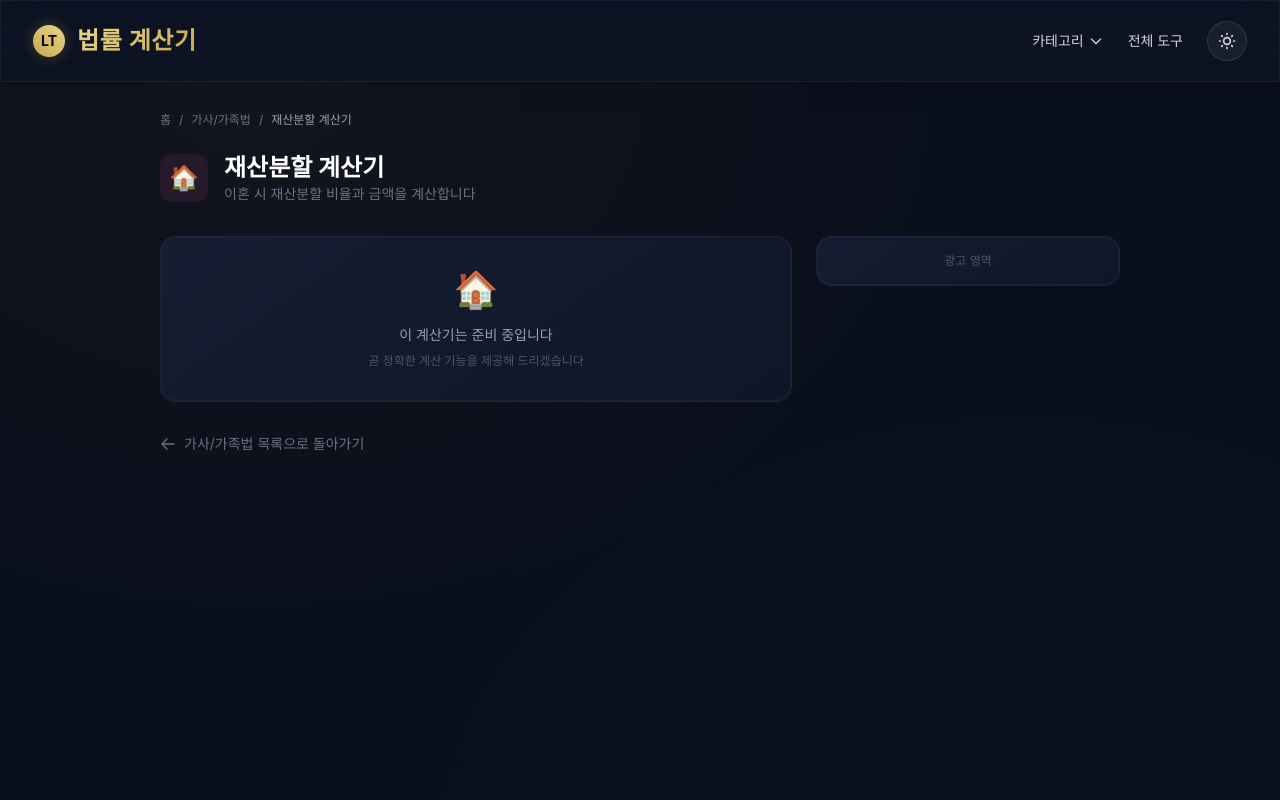
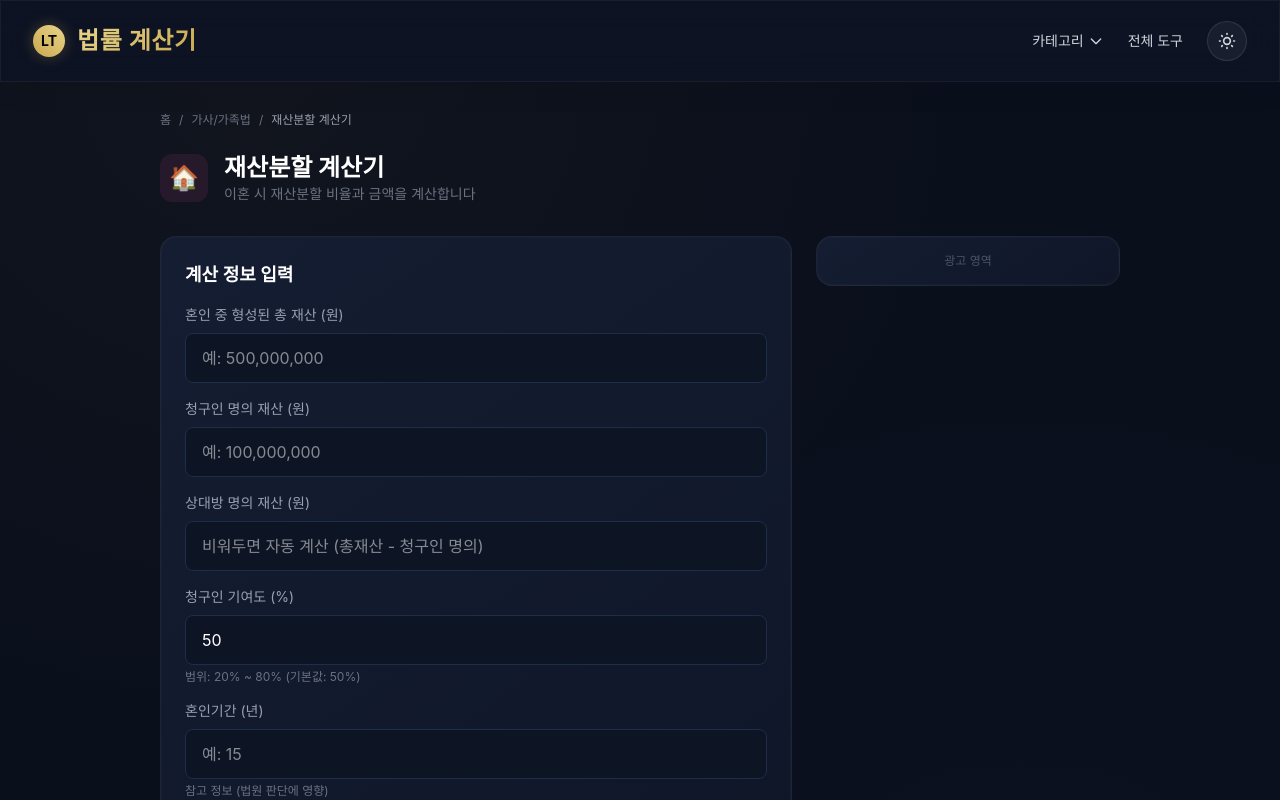
Before and after one commit to SublimerNJ/law-calc, a Next.js app: page /tools/family/property-division in a window 1280 px wide. Shown: the top 800 px of the page. Built offline with nearby package versions, Linux system fonts and the light colour scheme; a web font is replaced by a local one.

Commit message:
feat(03-01): add property division calculator (재산분할 계산기)
- Contribution-based division with auto-fill opponent assets
- Shows claimant share, opponent payment, and marriage duration
- Legal basis: 민법 제839조의2 (재산분할청구권)

```diff
--- /dev/null
+++ b/src/app/tools/family/property-division/page.tsx
@@ -0,0 +1,203 @@
+'use client';
+
+import { useState } from 'react';
+import CalculatorLayout from '@/components/ui/CalculatorLayout';
+import { TOOLS, CATEGORIES } from '@/lib/tools-data';
+
+const tool = TOOLS.find(t => t.id === 'property-division')!;
+const category = CATEGORIES.find(c => c.id === 'family')!;
+
+interface DivisionResult {
+  claimantShare: number;
+  paymentFromOpponent: number;
+  totalAssets: number;
+  contributionRate: number;
+}
+
+function calculateDivision(
+  totalAssets: number,
+  claimantAssets: number,
+  opponentAssets: number,
+  contributionRate: number,
+): DivisionResult {
+  const claimantShare = Math.floor(totalAssets * (contributionRate / 100));
+  const paymentFromOpponent = Math.max(0, claimantShare - claimantAssets);
+
+  return { claimantShare, paymentFromOpponent, totalAssets, contributionRate };
+}
+
+function formatNumber(n: number): string {
+  return n.toLocaleString('ko-KR');
+}
+
+function parseKoreanNumber(value: string): number {
+  return parseInt(value.replace(/[^0-9]/g, ''), 10) || 0;
+}
+
+export default function PropertyDivisionPage() {
+  const [totalAssets, setTotalAssets] = useState('');
+  const [claimantAssets, setClaimantAssets] = useState('');
+  const [opponentAssets, setOpponentAssets] = useState('');
+  const [contribution, setContribution] = useState('50');
+  const [marriageYears, setMarriageYears] = useState('');
+  const [result, setResult] = useState<DivisionResult | null>(null);
+
+  const handleNumberInput = (
+    setter: (v: string) => void,
+  ) => (e: React.ChangeEvent<HTMLInputElement>) => {
+    const raw = e.target.value.replace(/[^0-9]/g, '');
+    setter(raw);
+  };
+
+  const getDisplayValue = (raw: string): string => {
+    if (!raw) return '';
+    return parseInt(raw).toLocaleString('ko-KR');
+  };
+
+  const handleCalculate = () => {
+    const total = parseKoreanNumber(totalAssets);
+    const claimant = parseKoreanNumber(claimantAssets);
+    const contribRate = parseInt(contribution, 10);
+
+    if (total <= 0 || isNaN(contribRate) || contribRate < 20 || contribRate > 80) return;
+
+    // Auto-fill opponent assets if empty
+    const opponent = opponentAssets
+      ? parseKoreanNumber(opponentAssets)
+      : total - claimant;
+
+    setResult(calculateDivision(total, claimant, opponent, contribRate));
+  };
+
+  return (
+    <CalculatorLayout tool={tool} category={category}>
+      <div className="premium-card p-6 mb-4">
+        <h2 className="text-lg font-semibold text-white mb-4">계산 정보 입력</h2>
+
+        <div className="mb-4">
+          <label className="block text-sm text-gray-400 mb-2">혼인 중 형성된 총 재산 (원)</label>
+          <input
+            type="text"
+            inputMode="numeric"
+            value={getDisplayValue(totalAssets)}
+            onChange={handleNumberInput(setTotalAssets)}
+            placeholder="예: 500,000,000"
+            className="w-full bg-[#0d1424] border border-[#1e2d4a] rounded-lg px-4 py-3 text-white focus:border-[#3b82f6] focus:outline-none"
+          />
+          {totalAssets && (
+            <p className="text-xs text-gray-500 mt-1">
+              {getDisplayValue(totalAssets)}원
+            </p>
+          )}
+        </div>
+
+        <div className="mb-4">
+          <label className="block text-sm text-gray-400 mb-2">청구인 명의 재산 (원)</label>
+          <input
+            type="text"
+            inputMode="numeric"
+            value={getDisplayValue(claimantAssets)}
+            onChange={handleNumberInput(setClaimantAssets)}
+            placeholder="예: 100,000,000"
+            className="w-full bg-[#0d1424] border border-[#1e2d4a] rounded-lg px-4 py-3 text-white focus:border-[#3b82f6] focus:outline-none"
+          />
+        </div>
+
+        <div className="mb-4">
+          <label className="block text-sm text-gray-400 mb-2">상대방 명의 재산 (원)</label>
+          <input
+            type="text"
+            inputMode="numeric"
+            value={getDisplayValue(opponentAssets)}
+            onChange={handleNumberInput(setOpponentAssets)}
+            placeholder="비워두면 자동 계산 (총재산 - 청구인 명의)"
+            className="w-full bg-[#0d1424] border border-[#1e2d4a] rounded-lg px-4 py-3 text-white focus:border-[#3b82f6] focus:outline-none"
+          />
+        </div>
+
+        <div className="mb-4">
+          <label className="block text-sm text-gray-400 mb-2">청구인 기여도 (%)</label>
+          <input
+            type="number"
+            inputMode="numeric"
+            min="20"
+            max="80"
+            value={contribution}
+            onChange={e => setContribution(e.target.value)}
+            className="w-full bg-[#0d1424] border border-[#1e2d4a] rounded-lg px-4 py-3 text-white focus:border-[#3b82f6] focus:outline-none"
+          />
+          <p className="text-xs text-gray-500 mt-1">범위: 20% ~ 80% (기본값: 50%)</p>
+        </div>
+
+        <div className="mb-6">
+          <label className="block text-sm text-gray-400 mb-2">혼인기간 (년)</label>
+          <input
+            type="number"
+            inputMode="numeric"
+            min="0"
+            value={marriageYears}
+            onChange={e => setMarriageYears(e.target.value)}
+            placeholder="예: 15"
+            className="w-full bg-[#0d1424] border border-[#1e2d4a] rounded-lg px-4 py-3 text-white focus:border-[#3b82f6] focus:outline-none"
+          />
+          <p className="text-xs text-gray-500 mt-1">참고 정보 (법원 판단에 영향)</p>
+        </div>
+
+        <button
+          onClick={handleCalculate}
+          className="w-full py-3 rounded-lg font-semibold text-white transition-opacity hover:opacity-90"
+          style={{ backgroundColor: category.color }}
+        >
+          계산하기
+        </button>
+      </div>
+
+      {result !== null && (
+        <div className="premium-card p-6">
+          <h2 className="text-lg font-semibold text-white mb-4">계산 결과</h2>
+
+          <div className="mb-4">
+            <p className="text-sm text-gray-400 mb-1">청구인 취득 예상액</p>
+            <p className="text-2xl font-bold" style={{ color: category.color }}>
+              {formatNumber(result.claimantShare)}원
+            </p>
+            <p className="text-xs text-gray-500 mt-1">
+              총 재산 {formatNumber(result.totalAssets)}원 x 기여도 {result.contributionRate}%
+            </p>
+          </div>
+
+          <div className="mb-4">
+            <p className="text-sm text-gray-400 mb-1">상대방 지급액</p>
+            <p className="text-lg text-white" style={{ color: result.paymentFromOpponent > 0 ? category.color : undefined }}>
+              {formatNumber(result.paymentFromOpponent)}원
+            </p>
+            <p className="text-xs text-gray-500 mt-1">
+              {result.paymentFromOpponent > 0
+                ? '청구인 취득 예상액에서 청구인 명의 재산을 뺀 금액'
+                : '청구인 명의 재산이 취득 예상액 이상이므로 추가 지급 없음'}
+            </p>
+          </div>
+
+          {marriageYears && (
+            <div className="mb-4">
+              <p className="text-sm text-gray-400 mb-1">혼인기간 참고</p>
+              <p className="text-lg text-white">{marriageYears}년</p>
+            </div>
+          )}
+
+          <div className="mt-4 pt-4 border-t border-[#1e2d4a]">
+            <p className="text-xs text-gray-500">
+              법적 근거: 민법 제839조의2 (재산분할청구권)
+            </p>
+          </div>
+
+          <div className="mt-3">
+            <p className="text-xs text-gray-500">
+              본 계산기는 참고용이며, 실제 법원 결정과 다를 수 있습니다.
+            </p>
+          </div>
+        </div>
+      )}
+    </CalculatorLayout>
+  );
+}
```
